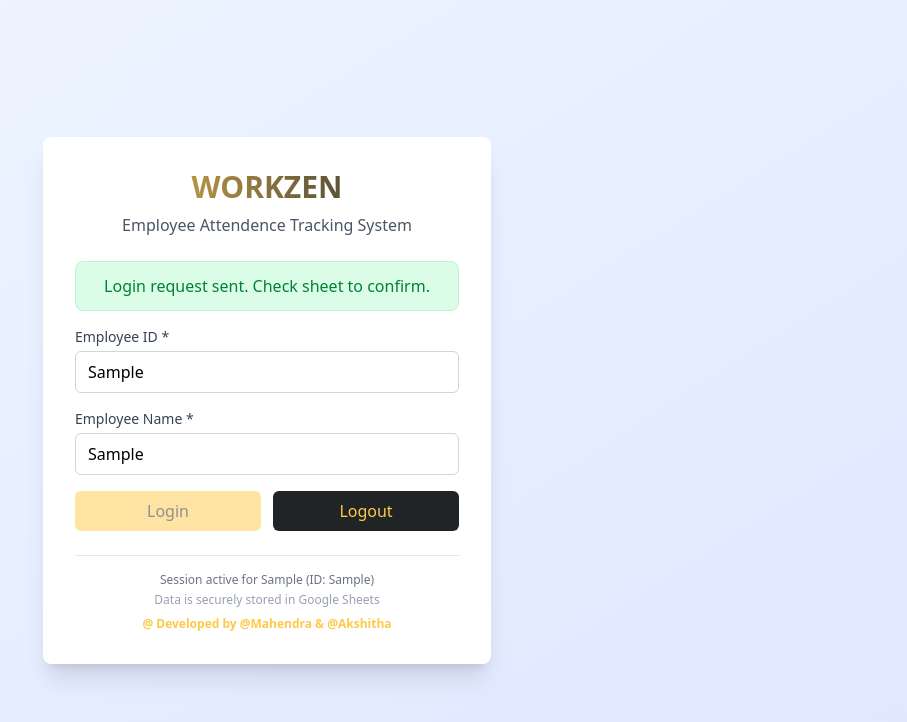
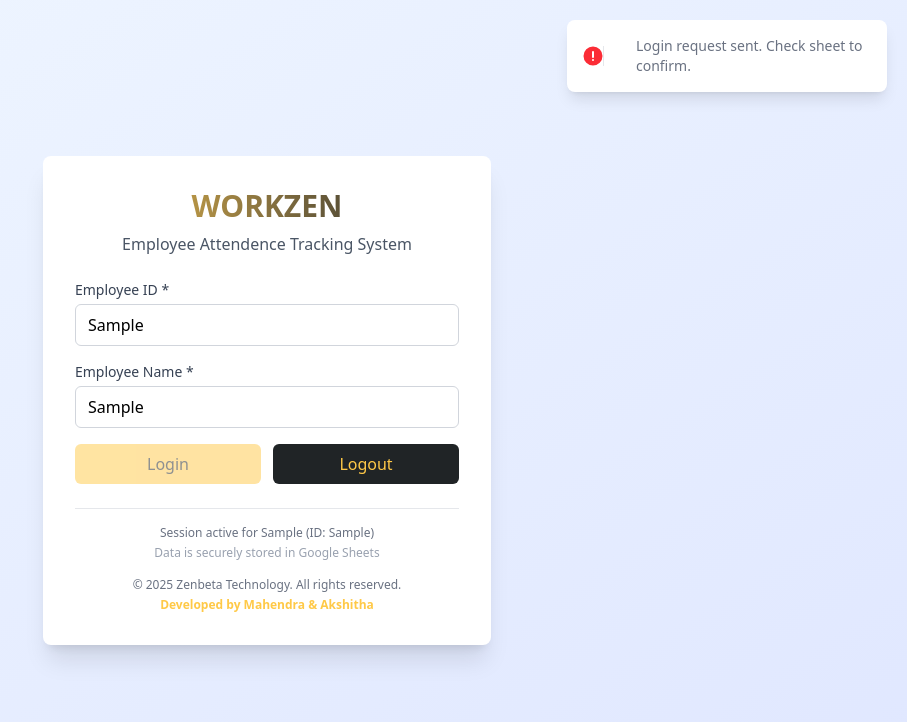
Before and after one commit to Mahendra029/workzen, a React (Vite) app: page / in a window 1280 px wide. Both pictures are taken after typing "Sample", "Sample" into the empty fields and a click on the button "Login". Shown: the top 722 px of the page, without its empty margins (373-1280 px from the left). Built offline with nearby package versions, Linux system fonts and the light colour scheme; no server answers.

Commit message:
add new popup feature using toast

```diff
--- a/src/components/TimeTracker.jsx
+++ b/src/components/TimeTracker.jsx
@@ -1,4 +1,5 @@
 import { useState, useEffect } from 'react';
+import Toast from './Toast';
 
 const LoadingSpinner = () => (
   <svg className="animate-spin -ml-1 mr-3 h-5 w-5" xmlns="http://www.w3.org/2000/svg" fill="none" viewBox="0 0 24 24">
@@ -13,6 +14,7 @@ const TimeTracker = () => {
   const [isLoggedIn, setIsLoggedIn] = useState(false);
   const [loading, setLoading] = useState(false);
   const [message, setMessage] = useState('');
+  const [messageType, setMessageType] = useState('success');
 
   const SCRIPT_URL = 'https://script.google.com/macros/s/AKfycbz2uUBnqEaYLk60aylzeg1R14q1pjexg8xl4uGZIIATVc3Xt2-7nYocFXsedLyCjJFhzQ/exec';
 
@@ -72,6 +74,7 @@ const TimeTracker = () => {
 
     if (!employeeId.trim() || !employeeName.trim()) {
       setMessage('Please enter both Employee ID and Name');
+      setMessageType('error');
       return;
     }
 
@@ -104,12 +107,14 @@ const TimeTracker = () => {
         };
         localStorage.setItem('workZenSession', JSON.stringify(sessionData));
         setIsLoggedIn(true);
+        setMessageType('success');
         setMessage('Login successful! Time recorded.');
       } else {
         throw new Error(responseData.message || 'Login failed');
       }
     } catch (error) {
       console.error('Login error:', error);
+      setMessageType('error');
       setMessage('Login request sent. Check sheet to confirm.');
       const sessionData = {
         employeeId: employeeId.trim(),
@@ -126,6 +131,7 @@ const TimeTracker = () => {
   const handleLogout = async () => {
     if (!isLoggedIn || !employeeId.trim()) {
       setMessage('No active session to logout.');
+      setMessageType('error');
       return;
     }
 
@@ -152,12 +158,14 @@ const TimeTracker = () => {
         setIsLoggedIn(false);
         setEmployeeId('');
         setEmployeeName('');
+        setMessageType('success');
         setMessage('Logout successful! Time recorded.');
       } else {
         throw new Error(responseData.message || 'Logout failed');
       }
     } catch (error) {
       console.error('Logout error:', error);
+      setMessageType('error');
       setMessage('Logout request sent. Check sheet to confirm.');
       localStorage.removeItem('workZenSession');
       setIsLoggedIn(false);
@@ -170,7 +178,7 @@ const TimeTracker = () => {
 
   const handleInputChange = (setter) => (e) => {
     setter(e.target.value);
-    setMessage('');
+    if (message) setMessage('');
   };
 
   const testConnection = async () => {
@@ -185,6 +193,7 @@ const TimeTracker = () => {
       try {
         const data = JSON.parse(text);
         setMessage('Connection successful: ' + (data.message || 'Test passed'));
+        setMessageType('success');
       } catch (e) {
         throw new Error('Invalid JSON response: ' + text);
       }
@@ -195,26 +204,14 @@ const TimeTracker = () => {
 
   return (
     <div className="min-h-screen bg-gradient-to-br from-blue-50 to-indigo-100 flex items-center justify-center p-4">
+      <Toast message={message} type={messageType} onDone={() => setMessage('')} />
       <div className="bg-white rounded-lg shadow-xl p-6 md:p-8 w-full max-w-md">
         <div className="text-center mb-6">
           <h1 className="text-3xl font-bold mb-2 bg-gradient-to-r from-[#ffc947] to-[#202426] bg-clip-text text-transparent">
             WORKZEN
           </h1>
           <p className="text-gray-600">Employee Attendence Tracking System</p>
-
         </div>
-
-        {message && (
-          <div
-            className={`mb-4 p-3 rounded-lg text-center ${
-              message.includes('failed') || message.includes('Please enter')
-                ? 'bg-red-100 text-red-700 border border-red-200'
-                : 'bg-green-100 text-green-700 border border-green-200'
-            }`}
-          >
-            {message}
-          </div>
-        )}
 
         <form className="space-y-4" onSubmit={handleLogin}>
           <div>
@@ -290,8 +287,11 @@ const TimeTracker = () => {
           <p className="text-xs text-gray-400 text-center mt-1">
             Data is securely stored in Google Sheets
           </p>
-           <p className="mt-2 text-xs font-bold text-center" style={{ color: '#ffc947' }}>
-            @ Developed by @Mahendra &amp; @Akshitha
+           <p className="mt-4 text-xs text-gray-500 text-center">
+            &copy; {new Date().getFullYear()} Zenbeta Technology. All rights reserved.
+          </p>
+          <p className="mt-1 text-xs font-bold text-center" style={{ color: '#ffc947' }}>
+            Developed by Mahendra &amp; Akshitha
           </p>
         </div>
       </div>
--- /dev/null
+++ b/src/components/Toast.jsx
@@ -0,0 +1,65 @@
+import { useState, useEffect } from 'react';
+
+const toastStyles = {
+  success: {
+    icon: (
+      <svg className="w-5 h-5" aria-hidden="true" xmlns="http://www.w3.org/2000/svg" fill="currentColor" viewBox="0 0 20 20">
+        <path d="M10 .5a9.5 9.5 0 1 0 9.5 9.5A9.51 9.51 0 0 0 10 .5Zm3.707 8.207-4 4a1 1 0 0 1-1.414 0l-2-2a1 1 0 0 1 1.414-1.414L9 10.586l3.293-3.293a1 1 0 0 1 1.414 1.414Z"/>
+      </svg>
+    ),
+    color: 'text-green-500 dark:text-green-400',
+  },
+  error: {
+    icon: (
+      <svg className="w-5 h-5" aria-hidden="true" xmlns="http://www.w3.org/2000/svg" fill="currentColor" viewBox="0 0 20 20">
+        <path d="M10 .5a9.5 9.5 0 1 0 9.5 9.5A9.51 9.51 0 0 0 10 .5ZM10 15a1 1 0 1 1 0-2 1 1 0 0 1 0 2Zm1-4a1 1 0 0 1-2 0V6a1 1 0 0 1 2 0v5Z"/>
+      </svg>
+    ),
+    color: 'text-red-500 dark:text-red-400',
+  },
+  info: {
+    icon: (
+      <svg className="w-5 h-5 rotate-45" aria-hidden="true" xmlns="http://www.w3.org/2000/svg" fill="none" viewBox="0 0 18 20">
+        <path stroke="currentColor" strokeLinecap="round" strokeLinejoin="round" strokeWidth="2" d="m9 17 8 2L9 1 1 19l8-2Zm0 0V9"/>
+      </svg>
+    ),
+    color: 'text-blue-600 dark:text-blue-500',
+  },
+};
+
+const Toast = ({ message, type, onDone }) => {
+  const [visible, setVisible] = useState(false);
+
+  useEffect(() => {
+    if (message) {
+      setVisible(true);
+      const timer = setTimeout(() => {
+        setVisible(false);
+        // Allow time for fade-out animation before calling onDone
+        setTimeout(onDone, 500);
+      }, 3000); // Toast visible for 3 seconds
+
+      return () => clearTimeout(timer);
+    }
+  }, [message, onDone]);
+
+  // Default to 'info' style if the type is not 'success' or 'error'
+  const style = toastStyles[type] || toastStyles.info;
+
+  const baseClasses =
+    'fixed top-5 right-5 flex items-center w-full max-w-xs p-4 space-x-4 rtl:space-x-reverse text-gray-500 bg-white divide-x rtl:divide-x-reverse divide-gray-200 rounded-lg shadow-lg dark:text-gray-400 dark:divide-gray-700 dark:bg-gray-800 transition-all duration-500 ease-in-out';
+  const visibilityClasses = visible ? 'opacity-100 translate-x-0' : 'opacity-0 translate-x-full';
+
+  if (!message) return null;
+
+  return (
+    <div className={`${baseClasses} ${visibilityClasses}`} role="alert">
+      <span className={style.color}>
+        {style.icon}
+      </span>
+      <div className="ps-4 text-sm font-normal">{message}</div>
+    </div>
+  );
+};
+
+export default Toast;
```
